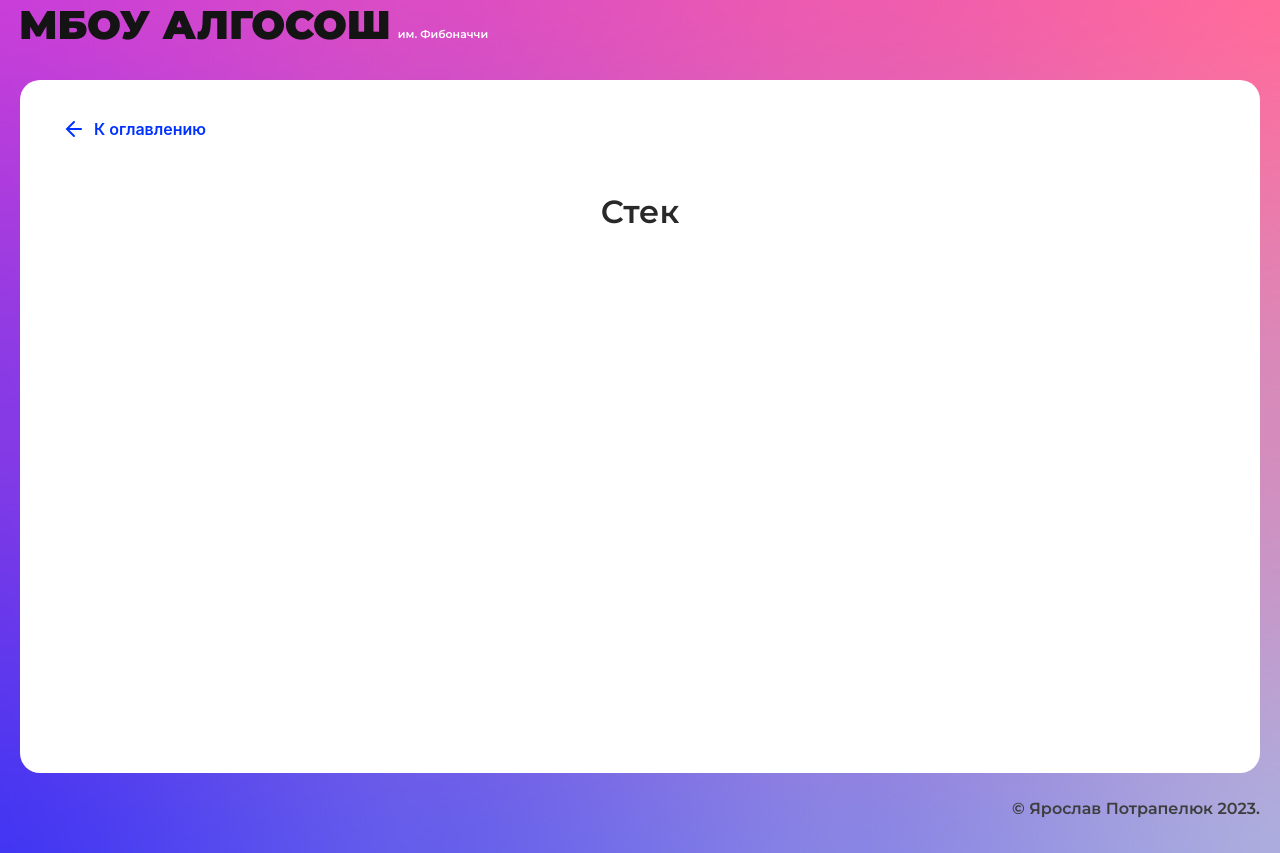
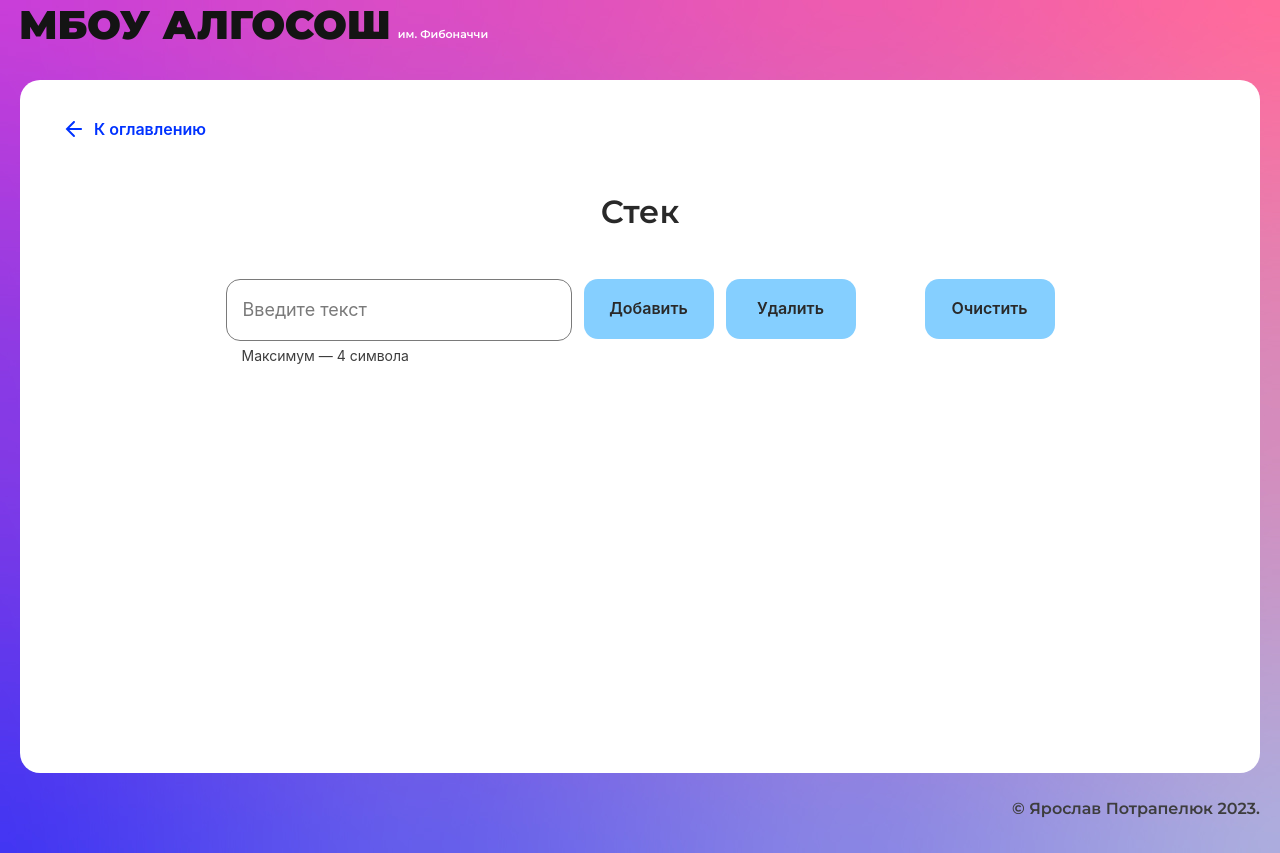
Before and after one commit to MrStnr21/algososh, a React (Create React App) app: page /stack in a window 1280 px wide. Built offline with nearby package versions, Linux system fonts and the light colour scheme.

Commit message:
feature: реализовать работу Stack.

```diff
--- /dev/null
+++ b/src/components/stack-page/stack-class.tsx
@@ -0,0 +1,34 @@
+export interface IStack<T> {
+  push: (item: T) => void;
+  pop: () => void;
+  getElements: () => (T | null)[];
+  clear: () => void;
+}
+
+class Stack<T> implements IStack<T> {
+  private container: T[] = [];
+
+  push = (item: T): void => {
+    this.container.push(item);
+  };
+
+  pop = (): void => {
+    if (this.container.length !== 0) {
+      this.container.pop();
+    }
+  };
+
+  getElements = (): T[] => {
+    const arr = [];
+    for (let i = 0; i < this.container.length; i++) {
+      arr.push(this.container[i]);
+    }
+    return arr;
+  };
+
+  clear = () => {
+    this.container = [];
+  };
+}
+
+export { Stack };
--- /dev/null
+++ b/src/components/stack-page/stack-page.module.css
@@ -0,0 +1,28 @@
+.inputContainer {
+  margin: 0 auto;
+  padding: 0;
+  max-width: 829px;
+  min-height: 60px;
+  display: flex;
+  justify-content: space-between;
+  column-gap: 12px;
+}
+
+.addRemoveContainer {
+  margin: 0;
+  padding: 0;
+  width: 630px;
+  display: flex;
+  column-gap: 12px;
+}
+
+.stackContainer {
+    margin: 0 auto;
+    padding-top: 48px;
+    max-width: 944px;
+    display: flex;
+    justify-content: center;
+    flex-wrap: wrap;
+    column-gap: 16px;
+    row-gap: 48px;
+  }
--- a/src/components/stack-page/stack-page.tsx
+++ b/src/components/stack-page/stack-page.tsx
@@ -1,10 +1,96 @@
-import React from "react";
+import React, { useMemo, useState } from "react";
+
+import styleStackPage from "./stack-page.module.css";
+
+import { Stack } from "./stack-class";
+
 import { SolutionLayout } from "../ui/solution-layout/solution-layout";
+import { Input } from "../ui/input/input";
+import { Button } from "../ui/button/button";
+import { Circle } from "../ui/circle/circle";
+import { ElementStates } from "../../types/element-states";
 
 export const StackPage: React.FC = () => {
+  const [stackArr, setStackArr] = useState<Array<string>>([]);
+  const [value, setValue] = useState<string>("");
+  const [color, setColor] = useState<ElementStates>(ElementStates.Default);
+  const time = 500;
+
+  const stack = useMemo(() => {
+    return new Stack<string>();
+  }, []);
+
+  const handleInput = (evt: React.ChangeEvent<HTMLInputElement>) => {
+    const value = evt.target.value;
+    setValue(value);
+  };
+
+  //добавляем элемент
+  const handleAdd = () => {
+    stack.push(value);
+    setValue("");
+    setTimeout(() => {
+      setColor(ElementStates.Changing);
+      setStackArr([...stack.getElements()]);
+      setTimeout(() => {
+        setColor(ElementStates.Default);
+        setStackArr([...stack.getElements()]);
+      }, time);
+    }, time);
+  };
+
+  //удаляем элемент
+  const handleDelete = () => {
+    setTimeout(() => {
+      setColor(ElementStates.Changing);
+      setStackArr([...stack.getElements()]);
+      setTimeout(() => {
+        stack.pop();
+        setColor(ElementStates.Default);
+        setStackArr([...stack.getElements()]);
+      }, time);
+    }, time);
+  };
+
+  //очищаем стек
+  const handleClear = () => {
+    stack.clear();
+    setStackArr([]);
+  };
+
   return (
     <SolutionLayout title="Стек">
-
+      <form className={styleStackPage.inputContainer}>
+        <div className={styleStackPage.addRemoveContainer}>
+          <Input
+            maxLength={4}
+            placeholder="Введите текст"
+            isLimitText={true}
+            id="stack-input"
+            onChange={handleInput}
+            value={value}
+          />
+          <Button onClick={handleAdd} text={"Добавить"} />
+          <Button onClick={handleDelete} text={"Удалить"} />
+        </div>
+        <Button onClick={handleClear} text={"Очистить"} />
+      </form>
+      <div className={styleStackPage.stackContainer}>
+        {stack.getElements().length > 0 &&
+          stack.getElements().map((item, index) => {
+            return (
+              <Circle
+                letter={item}
+                key={index}
+                head={index === stackArr.length - 1 ? "top" : ""}
+                state={
+                  stackArr.length - 1 === index ? color : ElementStates.Default
+                }
+                index={index}
+              />
+            );
+          })}
+      </div>
     </SolutionLayout>
   );
 };
--- a/src/components/string/string.module.css
+++ b/src/components/string/string.module.css
@@ -7,13 +7,6 @@
   column-gap: 12px;
 }
 
-.input {
-  margin: 0;
-  padding: 0;
-  width: 377px;
-  min-height: 60px;
-}
-
 .lettersContainer {
   margin: 0 auto;
   padding-top: 120px;
```
